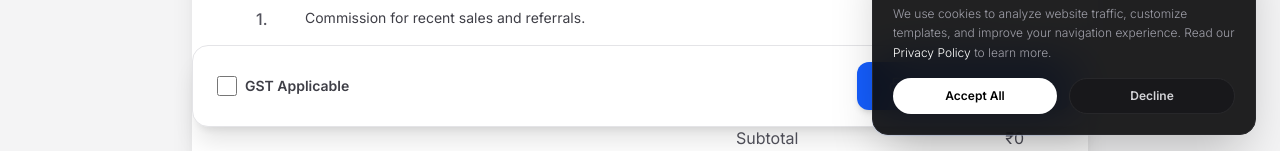
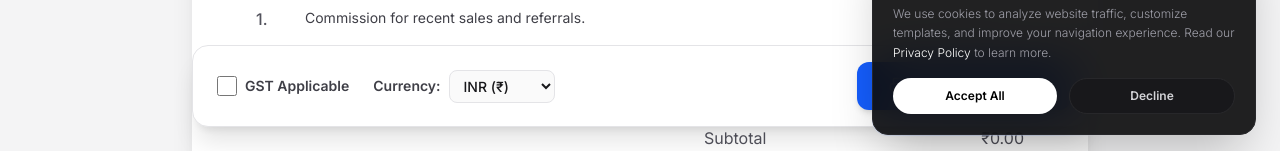
Before and after one commit to thewebpagebuilder/the-webpage-builder, a Next.js app: page /admin/invoice/custom in a window 1280 px wide. Shown: the part 649-800 px from the top of the page. Built offline with nearby package versions, Linux system fonts and the light colour scheme; no server answers.

Commit message:
feat(invoice): add currency selector and exact amount formatting

```diff
--- a/src/app/admin/invoice/[id]/page.tsx
+++ b/src/app/admin/invoice/[id]/page.tsx
@@ -63,6 +63,7 @@ export default function InvoicePage() {
       }
     ],
     gstApplicable: lead.gstApplicable || false,
+    currency: "INR",
   };
 
   return <InvoiceLayout initialData={initialData} />;
--- a/src/app/admin/invoice/custom/page.tsx
+++ b/src/app/admin/invoice/custom/page.tsx
@@ -20,6 +20,7 @@ export default function CustomInvoicePage() {
       }
     ],
     gstApplicable: false,
+    currency: "INR",
   };
 
   return <InvoiceLayout initialData={initialData} />;
--- a/src/components/admin/InvoiceLayout.tsx
+++ b/src/components/admin/InvoiceLayout.tsx
@@ -1,6 +1,6 @@
 "use client";
 import { useState, useEffect } from "react";
-import { formatCurrency, parseBudget } from "@/lib/leads";
+import { parseBudget } from "@/lib/leads";
 import { Printer, ArrowLeft, Plus, Trash2 } from "lucide-react";
 import Link from "next/link";
 
@@ -22,6 +22,7 @@ export interface InvoiceData {
   paymentRef: string;
   items: InvoiceItem[];
   gstApplicable: boolean;
+  currency: string;
 }
 
 interface InvoiceLayoutProps {
@@ -63,6 +64,23 @@ export default function InvoiceLayout({ initialData, backUrl = "/admin" }: Invoi
   const gstAmount = data.gstApplicable ? parsedSubtotal * 0.18 : 0;
   const totalAmount = parsedSubtotal + gstAmount;
 
+  const formatInvoiceCurrency = (amount: number) => {
+    return new Intl.NumberFormat(data.currency === "INR" ? "en-IN" : "en-US", {
+      style: "currency",
+      currency: data.currency,
+      minimumFractionDigits: 2,
+      maximumFractionDigits: 2,
+    }).format(amount);
+  };
+
+  // Determine currency symbol for the column header
+  const getCurrencySymbol = () => {
+    const formatter = new Intl.NumberFormat("en-US", { style: "currency", currency: data.currency });
+    const parts = formatter.formatToParts(1);
+    const symbolPart = parts.find(part => part.type === "currency");
+    return symbolPart ? symbolPart.value : data.currency;
+  };
+
   return (
     <div className="min-h-screen bg-zinc-100 text-black font-sans py-10 print:py-0 print:bg-white flex flex-col items-center">
 
@@ -88,7 +106,6 @@ export default function InvoiceLayout({ initialData, backUrl = "/admin" }: Invoi
         <div className="flex justify-between items-start border-b border-zinc-200 pb-8 mb-8">
           <div>
             <div className="w-48 mb-4">
-              {/* Pointing to the new logo */}
               <img src="/invoice-logo.png" alt="The Webpage Builder Logo" className="w-full h-auto object-contain max-h-24" onError={(e) => { e.currentTarget.src = "/logo.webp"; }} />
             </div>
             <h1 className="text-xl font-bold tracking-tight text-zinc-900">THE WEBPAGE BUILDER</h1>
@@ -184,7 +201,7 @@ export default function InvoiceLayout({ initialData, backUrl = "/admin" }: Invoi
               <tr className="border-y border-zinc-200">
                 <th className="py-4 font-bold text-zinc-900 text-sm w-12">Sr.</th>
                 <th className="py-4 font-bold text-zinc-900 text-sm">Description</th>
-                <th className="py-4 font-bold text-zinc-900 text-sm text-right w-32">Amount (₹)</th>
+                <th className="py-4 font-bold text-zinc-900 text-sm text-right w-32">Amount ({getCurrencySymbol()})</th>
                 <th className="py-4 w-10 print:hidden"></th>
               </tr>
             </thead>
@@ -235,20 +252,20 @@ export default function InvoiceLayout({ initialData, backUrl = "/admin" }: Invoi
 
         {/* Totals */}
         <div className="flex justify-end mb-16">
-          <div className="w-72 space-y-3">
+          <div className="w-80 space-y-3">
             <div className="flex justify-between text-zinc-600">
               <span>Subtotal</span>
-              <span>{formatCurrency(parsedSubtotal)}</span>
+              <span>{formatInvoiceCurrency(parsedSubtotal)}</span>
             </div>
             {data.gstApplicable && (
               <div className="flex justify-between text-zinc-600">
                 <span>GST (18%)</span>
-                <span>{formatCurrency(gstAmount)}</span>
+                <span>{formatInvoiceCurrency(gstAmount)}</span>
               </div>
             )}
             <div className="flex justify-between text-lg font-bold text-zinc-900 border-t border-zinc-200 pt-3">
               <span>Total</span>
-              <span>{formatCurrency(totalAmount)}</span>
+              <span>{formatInvoiceCurrency(totalAmount)}</span>
             </div>
           </div>
         </div>
@@ -277,7 +294,8 @@ export default function InvoiceLayout({ initialData, backUrl = "/admin" }: Invoi
 
       {/* Floating Action Bar at the Bottom for easy access */}
       <div className="w-full max-w-4xl bg-white border border-zinc-200 rounded-2xl shadow-xl p-4 flex items-center justify-between print:hidden sticky bottom-6 z-50">
-        <label className="flex items-center gap-2 text-sm text-zinc-700 font-semibold cursor-pointer ml-2">
+        <div className="flex items-center gap-6 ml-2">
+          <label className="flex items-center gap-2 text-sm text-zinc-700 font-semibold cursor-pointer">
             <input
               type="checkbox"
               checked={data.gstApplicable}
@@ -286,6 +304,23 @@ export default function InvoiceLayout({ initialData, backUrl = "/admin" }: Invoi
             />
             GST Applicable
           </label>
+
+          <div className="flex items-center gap-2">
+            <span className="text-sm font-semibold text-zinc-700">Currency:</span>
+            <select
+              value={data.currency}
+              onChange={(e) => handleChange("currency", e.target.value)}
+              className="bg-zinc-50 border border-zinc-200 text-zinc-900 text-sm rounded-lg focus:ring-blue-500 focus:border-blue-500 block px-2.5 py-1.5 font-medium"
+            >
+              <option value="INR">INR (₹)</option>
+              <option value="USD">USD ($)</option>
+              <option value="EUR">EUR (€)</option>
+              <option value="GBP">GBP (£)</option>
+              <option value="AUD">AUD (A$)</option>
+            </select>
+          </div>
+        </div>
+
         <button
           onClick={() => window.print()}
           className="h-12 px-8 rounded-xl bg-blue-600 text-white font-bold flex items-center gap-2 hover:bg-blue-700 transition-colors shadow-md"
```
Lines whose indentation alone changed are shown as unchanged.
